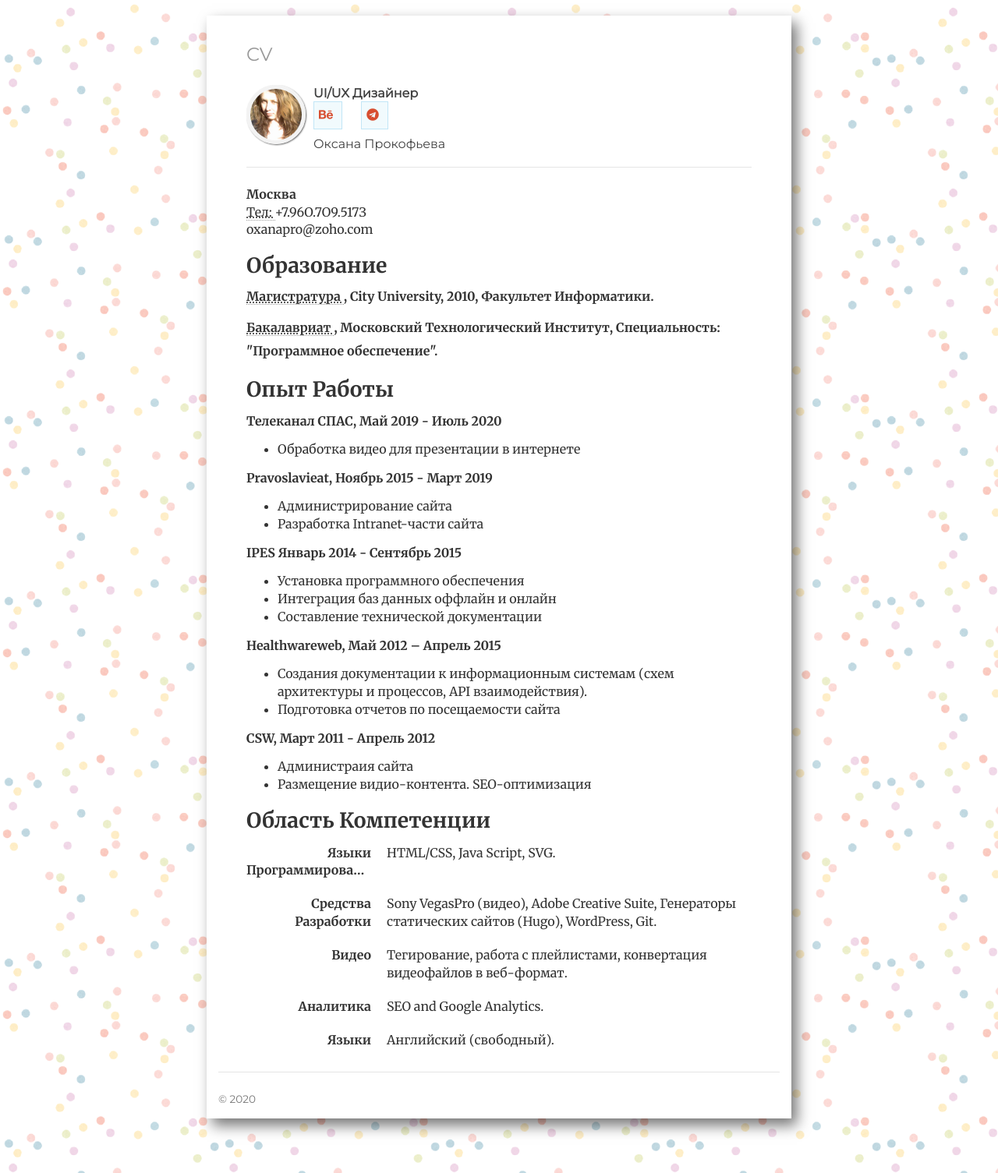
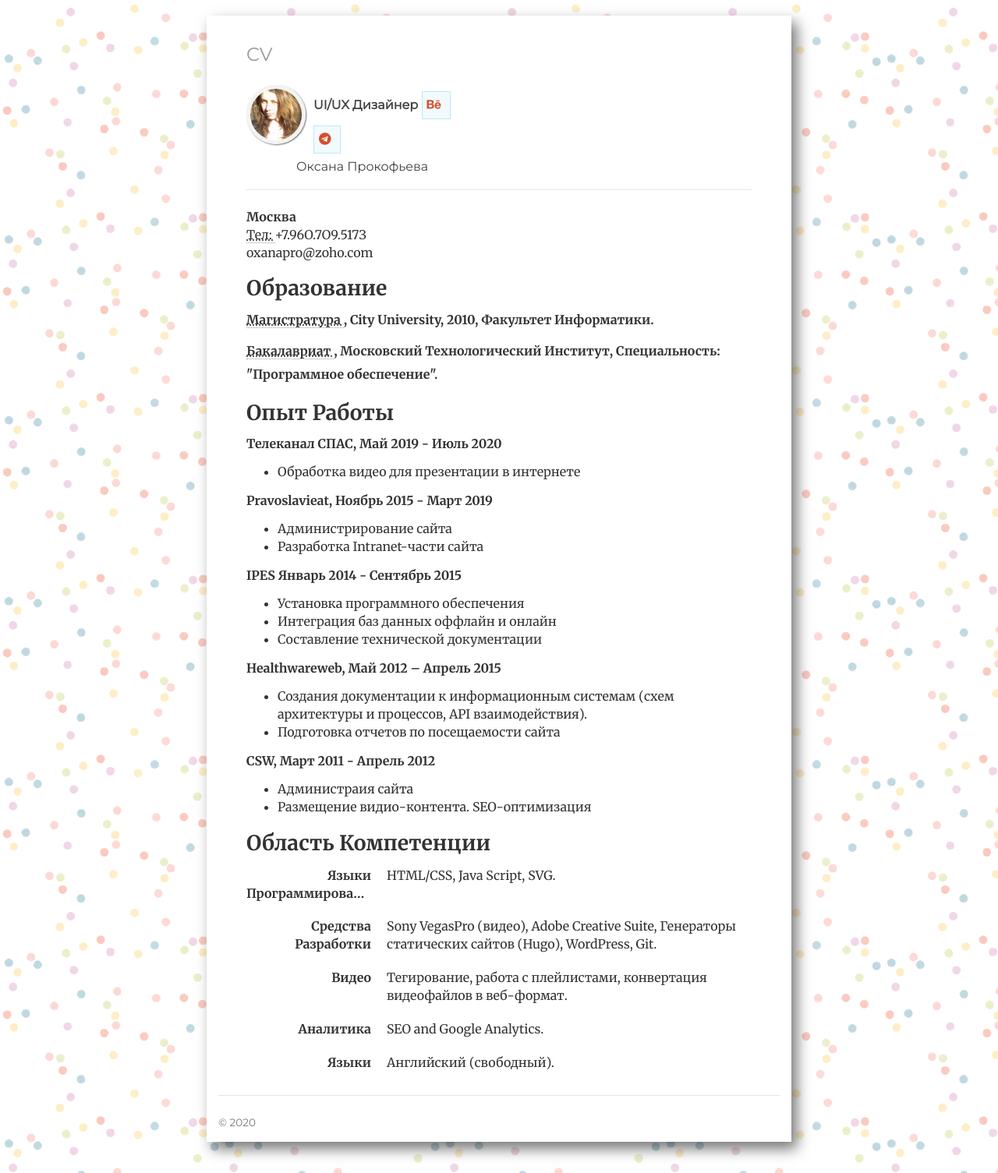
Before and after one commit to cvkp/cvkp.github.io, a Jekyll site: the page built from index.html, in a window 1280 px wide. Shown: the whole page at 78% size. Built offline with Jekyll 4.4.1, drawn with Linux system fonts in a browser that asks for light colours; nearby versions of some CDN libraries; the list of posts is cut into pages by our own code.

Commit message:
Update index.html

```diff
--- a/index.html
+++ b/index.html
@@ -23,13 +23,13 @@ ref: cv
 
 
 
-	<div class="mh-contributor">
+	<div class="mh-contributor" style="max-width: 100%;">
     <div class="mh-simple-image">
         <div class="mh-simple-image__responsive" style="padding-bottom:0%;"><img src="/images/45.jpg" sizes="84px"  class="mh-simple-image__img"></div>
     </div>
     <div class="mh-contributor__details">
-     <div class="contributor-details__links" style="display:inline;"> <strong class="mh-contributor__name">UI/UX Дизайнер </strong>
- <p class="cv-links">
+     <div class="contributor-details__links"> <strong class="mh-contributor__name">UI/UX Дизайнер </strong>
+ <p class="cv-links" style="display:inline;">
 <a href="https://www.behance.net/xeni-xeni/"><i class="fa fa-behance" aria-hidden="true"></i></a>
 <a href="https://t.me/kseniapr"><i class="fa fa-telegram" aria-hidden="true"></i></a>
 </p>
```
